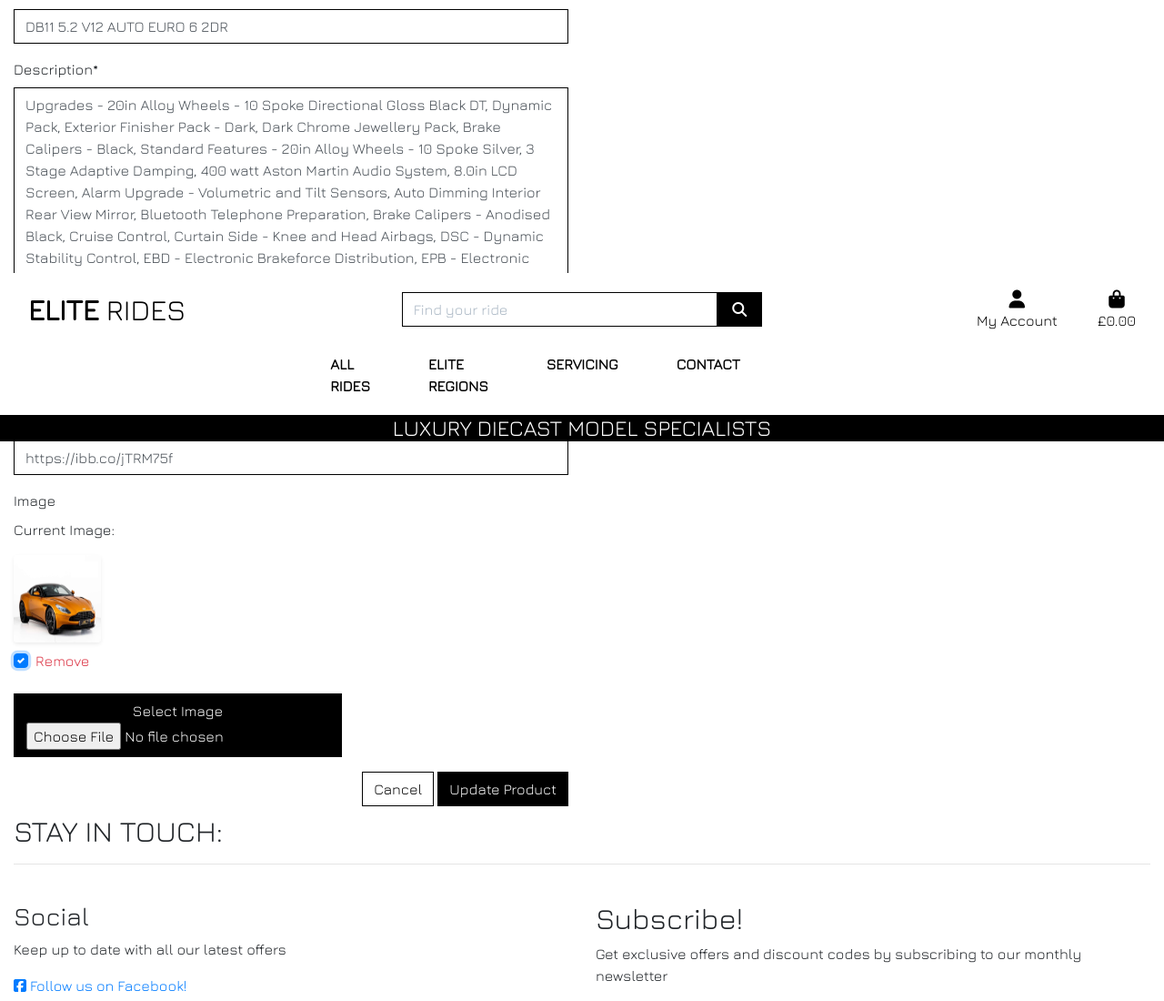
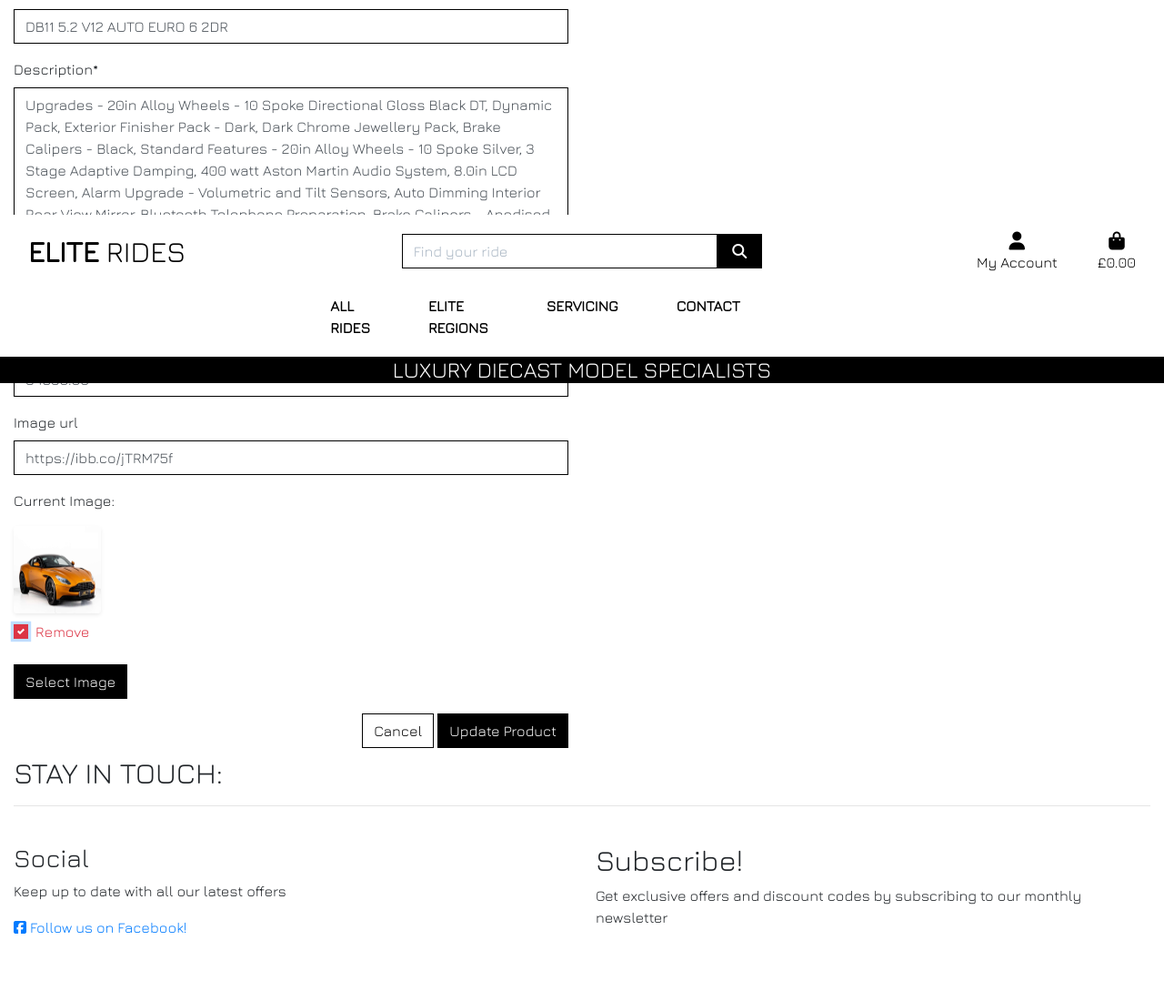
Before and after one commit to kslg/elite-rides, a Django app: page /products/edit/1/ in a window 1280 px wide, after a click on "Remove". Shown: the part 682-1782 px from the top of the page at 91% size. After the commit the page ends 1708 px from the top, so only its background shows below. Run offline with Django 3.2, Linux system fonts and the light colour scheme; the visitor is signed in with stand-in values (Sample User, id 1); data comes from the database, SQL or seed files in the repository; some libraries are stand-ins or nearby versions.

Commit message:
Product Admin - Fixing the image field styling in the product admin

```diff
--- a/products/templates/products/edit_product.html
+++ b/products/templates/products/edit_product.html
@@ -25,7 +25,13 @@
             <div class="col-12 col-md-6">
                 <form method="POST" action="{% url 'edit_product' product.id %}" class="form mb-2" enctype="multipart/form-data">
                     {% csrf_token %}
-                    {{ form | crispy }}
+                    {% for field in form %}
+                        {% if field.name != 'image' %}
+                            {{ field | as_crispy_field }}
+                        {% else %}
+                            {{ field }}
+                        {% endif %}
+                    {% endfor %}
                     <div class="text-right">
                         <a class="btn btn-outline-black rounded-0" href="{% url 'products' %}">Cancel</a>
                         <button class="btn btn-black rounded-0" type="submit">Update Product</button>
@@ -35,3 +41,13 @@
         </div>
     </div>
 {% endblock %}
+
+{% block postloadjs %}
+    {{ block.super }}
+    <script type="text/javascript">
+        $('#new-image').change(function() {
+            var file = $('#new-image')[0].files[0];
+            $('#filename').text(`Image will be set to: ${file.name}`);
+        });
+    </script>
+{% endblock %}
--- a/static/css/base.css
+++ b/static/css/base.css
@@ -226,14 +226,6 @@ input[name='q']::placeholder {
     padding-left: 2rem;
 } */
 
-/* -------------------------------- Media Queries */
-
-/* Slightly larger container on xl screens */
-@media (min-width: 1200px) {
-  .container {
-    max-width: 100%;
-  }
-}
 
 /* Allauth form formatting */
 
@@ -289,6 +281,44 @@ input[name='q']::placeholder {
 	color: #17a2b8; /* text-info */
 }
 
+/* Admin Product Form */
+
+.btn-file {
+    position: relative;
+    overflow: hidden;
+}
+
+.btn-file input[type="file"] {
+    position: absolute;
+    top: 0;
+    right: 0;
+    min-width: 100%;
+    min-height: 100%;
+    opacity: 0;
+    cursor: pointer;
+}
+
+.custom-checkbox .custom-control-label::before {
+    border-radius: 0;
+    border-color: #dc3545;
+}
+
+.custom-checkbox .custom-control-input:checked~.custom-control-label::before {
+    background-color: #dc3545;
+    border-color: #dc3545;
+    border-radius: 0;
+}
+
+
+/* -------------------------------- Media Queries */
+
+/* Slightly larger container on xl screens */
+@media (min-width: 1200px) {
+    .container {
+      max-width: 100%;
+    }
+  }
+
 /* fixed top navbar only on medium and up */
 @media (min-width: 992px) {
     .fixed-top-desktop-only {
```
Also changed, not shown: products/templates/products/add_product.html (+17 -1 lines), media/DP0709201205510679M.jpg (added).
